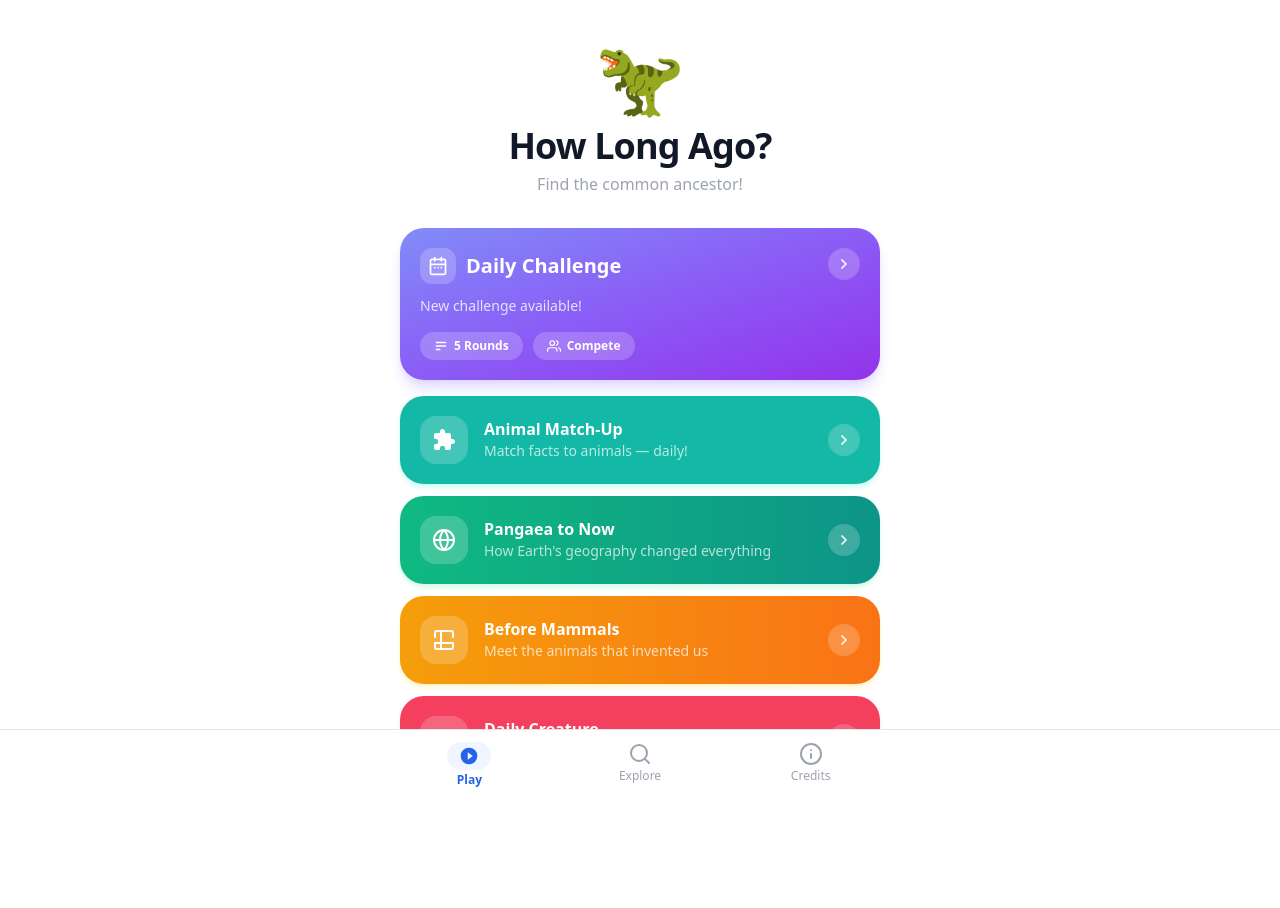
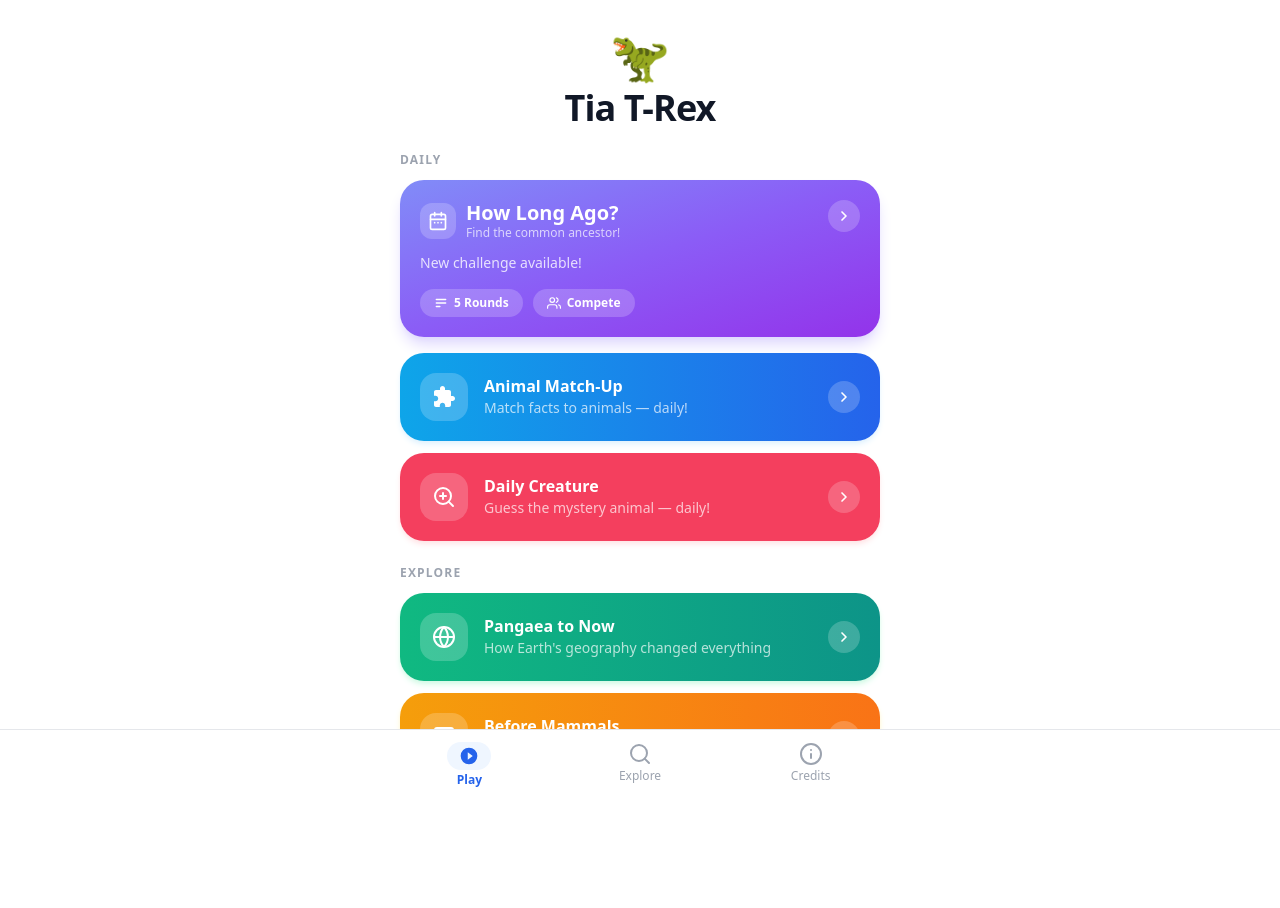
Before and after one commit to goode8/happylifeunfolding, a Django app: page /tiatrex/play/ in a window 1280 px wide. After the commit the page ends 787 px from the top, so only its background shows below. Run offline with Django 5.2, Linux system fonts and the light colour scheme; the visitor is signed in with stand-in values (Sample User, id 1); some libraries are stand-ins or nearby versions.

Commit message:
uniform share links, re-color, rename game1

```diff
--- a/tia_core/templates/tia_core/before_mammals.html
+++ b/tia_core/templates/tia_core/before_mammals.html
@@ -303,7 +303,7 @@
           <polyline points="16 6 12 2 8 6"/>
           <line x1="12" y1="2" x2="12" y2="15"/>
         </svg>
-        <span id="share-label">Share result</span>
+        <span id="share-label">Share</span>
       </button>
       <button onclick="restartGame()"
               class="w-full bg-white border border-gray-200 text-gray-600 font-semibold py-3.5 rounded-2xl text-base transition-all hover:bg-gray-50 active:scale-[.98]">
@@ -637,7 +637,7 @@ function shareResult() {
     .then(() => {
       const lbl = document.getElementById('share-label');
       lbl.textContent = 'Copied!';
-      setTimeout(() => { lbl.textContent = 'Share result'; }, 2500);
+      setTimeout(() => { lbl.textContent = 'Share'; }, 2500);
     })
     .catch(() => prompt('Copy this to share:', text));
 }
--- a/tia_core/templates/tia_core/match.html
+++ b/tia_core/templates/tia_core/match.html
@@ -144,7 +144,7 @@
         <line x1="8.59" y1="13.51" x2="15.42" y2="17.49"/>
         <line x1="15.41" y1="6.51" x2="8.59" y2="10.49"/>
       </svg>
-      <span id="share-label">Share Result</span>
+      <span id="share-label">Share</span>
     </button>
 
     <button onclick="replayGame()"
@@ -538,7 +538,7 @@ function shareResult() {
   navigator.clipboard.writeText(text).then(() => {
     const lbl = document.getElementById('share-label');
     lbl.textContent = 'Copied!';
-    setTimeout(() => { lbl.textContent = 'Share Result'; }, 2500);
+    setTimeout(() => { lbl.textContent = 'Share'; }, 2500);
   }).catch(() => {
     prompt('Copy this to share:', text);
   });
--- a/tia_core/templates/tia_core/pangaea_to_now.html
+++ b/tia_core/templates/tia_core/pangaea_to_now.html
@@ -228,7 +228,7 @@
           <polyline points="16 6 12 2 8 6"/>
           <line x1="12" y1="2" x2="12" y2="15"/>
         </svg>
-        <span id="share-label">Share result</span>
+        <span id="share-label">Share</span>
       </button>
       <button onclick="restartGame()"
               class="w-full bg-white border border-gray-200 text-gray-600 font-semibold py-3.5 rounded-2xl text-base transition-all hover:bg-gray-50 active:scale-[.98]">
@@ -632,7 +632,7 @@ function shareResult() {
     .then(() => {
       const lbl = document.getElementById('share-label');
       lbl.textContent = 'Copied!';
-      setTimeout(() => { lbl.textContent = 'Share result'; }, 2500);
+      setTimeout(() => { lbl.textContent = 'Share'; }, 2500);
     })
     .catch(() => prompt('Copy this to share:', text));
 }
--- a/tia_core/templates/tia_core/play.html
+++ b/tia_core/templates/tia_core/play.html
@@ -8,16 +8,18 @@
 </head>
 <body class="bg-white font-sans text-gray-900 antialiased min-h-screen">
 
-<div class="max-w-lg mx-auto px-4 pt-10 pb-28">
+<div class="max-w-lg mx-auto px-4 pt-8 pb-28">
 
-  <!-- Hero -->
-  <div class="text-center mb-8">
-    <div class="text-7xl mb-4 select-none" role="img" aria-label="T-Rex">🦖</div>
-    <h1 class="text-4xl font-black tracking-tight leading-none mb-2">How Long Ago?</h1>
-    <p class="text-gray-400 text-base">Find the common ancestor!</p>
+  <!-- Brand mark -->
+  <div class="text-center mb-6">
+    <div class="text-5xl mb-2 select-none" role="img" aria-label="T-Rex">🦖</div>
+    <h1 class="text-4xl font-black tracking-tight">Tia T-Rex</h1>
   </div>
 
-  <!-- Daily Challenge — active, featured -->
+  <!-- Daily section -->
+  <h2 class="text-xs font-bold uppercase tracking-widest text-gray-400 mb-3">Daily</h2>
+
+  <!-- How Long Ago? — featured -->
   <a href="{% url 'daily_game' %}" class="block mb-4 group">
     <div class="rounded-3xl p-5 bg-gradient-to-br from-indigo-400 via-violet-500 to-purple-600 shadow-lg shadow-violet-200 group-active:scale-[.98] transition-transform">
       <div class="flex items-start justify-between mb-3">
@@ -32,7 +34,10 @@
               <line x1="16" y1="14" x2="16" y2="14"/>
             </svg>
           </div>
-          <h2 class="text-white font-black text-xl">Daily Challenge</h2>
+          <div>
+            <h2 class="text-white font-black text-xl leading-tight">How Long Ago?</h2>
+            <p class="text-white/70 text-xs">Find the common ancestor!</p>
+          </div>
         </div>
         <div class="w-8 h-8 rounded-full bg-white/20 flex items-center justify-center flex-shrink-0">
           <svg class="w-4 h-4 text-white" fill="none" viewBox="0 0 24 24" stroke="currentColor"
@@ -64,10 +69,10 @@
     </div>
   </a>
 
-  <!-- Animal Match-Up — live -->
+  <!-- Animal Match-Up -->
   <a href="{% url 'match_up' %}" class="block mb-3 group">
-    <div class="rounded-3xl overflow-hidden shadow-md shadow-teal-100">
-      <div class="flex items-center p-5 gap-4 bg-teal-500 group-active:scale-[.98] transition-transform">
+    <div class="rounded-3xl overflow-hidden shadow-md shadow-sky-100">
+      <div class="flex items-center p-5 gap-4 bg-gradient-to-r from-sky-500 to-blue-600 group-active:scale-[.98] transition-transform">
         <div class="w-12 h-12 rounded-2xl bg-white/20 flex items-center justify-center flex-shrink-0">
           <svg class="w-6 h-6 text-white" fill="currentColor" viewBox="0 0 24 24">
             <path d="M20.5 11H19V7c0-1.1-.9-2-2-2h-4V3.5C13 2.12 11.88 1 10.5 1S8 2.12 8 3.5V5H4c-1.1 0-2 .9-2 2v3.8h1.5c1.49 0 2.7 1.21 2.7 2.7s-1.21 2.7-2.7 2.7H2V20c0 1.1.9 2 2 2h3.8v-1.5c0-1.49 1.21-2.7 2.7-2.7 1.49 0 2.7 1.21 2.7 2.7V22H17c1.1 0 2-.9 2-2v-4h1.5c1.38 0 2.5-1.12 2.5-2.5S21.88 11 20.5 11z"/>
@@ -87,7 +92,37 @@
     </div>
   </a>
 
-  <!-- Pangaea to Now — live -->
+  <!-- Daily Creature -->
+  <a href="{% url 'creature_of_day' %}" class="block mb-3 group">
+    <div class="rounded-3xl overflow-hidden shadow-md shadow-rose-100">
+      <div class="flex items-center p-5 gap-4 bg-rose-500 group-active:scale-[.98] transition-transform">
+        <div class="w-12 h-12 rounded-2xl bg-white/20 flex items-center justify-center flex-shrink-0">
+          <svg class="w-6 h-6 text-white" fill="none" viewBox="0 0 24 24" stroke="currentColor"
+               stroke-width="2" stroke-linecap="round" stroke-linejoin="round">
+            <circle cx="11" cy="11" r="8"/>
+            <path d="m21 21-4.35-4.35"/>
+            <line x1="11" y1="8" x2="11" y2="14"/>
+            <line x1="8" y1="11" x2="14" y2="11"/>
+          </svg>
+        </div>
+        <div class="flex-1 min-w-0">
+          <h3 class="text-white font-bold text-base leading-tight">Daily Creature</h3>
+          <p class="text-white/70 text-sm mt-0.5">Guess the mystery animal — daily!</p>
+        </div>
+        <div class="w-8 h-8 rounded-full bg-white/20 flex items-center justify-center flex-shrink-0">
+          <svg class="w-4 h-4 text-white" fill="none" viewBox="0 0 24 24" stroke="currentColor"
+               stroke-width="2.5" stroke-linecap="round" stroke-linejoin="round">
+            <path d="m9 18 6-6-6-6"/>
+          </svg>
+        </div>
+      </div>
+    </div>
+  </a>
+
+  <!-- Explore section -->
+  <h2 class="text-xs font-bold uppercase tracking-widest text-gray-400 mb-3 mt-6">Explore</h2>
+
+  <!-- Pangaea to Now -->
   <a href="{% url 'pangaea_to_now' %}" class="block mb-3 group">
     <div class="rounded-3xl overflow-hidden shadow-md shadow-emerald-100">
       <div class="flex items-center p-5 gap-4 bg-gradient-to-r from-emerald-500 to-teal-600 group-active:scale-[.98] transition-transform">
@@ -113,7 +148,7 @@
     </div>
   </a>
 
-  <!-- Before Mammals — live -->
+  <!-- Before Mammals -->
   <a href="{% url 'before_mammals' %}" class="block mb-3 group">
     <div class="rounded-3xl overflow-hidden shadow-md shadow-amber-100">
       <div class="flex items-center p-5 gap-4 bg-gradient-to-r from-amber-500 to-orange-500 group-active:scale-[.98] transition-transform">
@@ -126,33 +161,6 @@
         <div class="flex-1 min-w-0">
           <h3 class="text-white font-bold text-base leading-tight">Before Mammals</h3>
           <p class="text-white/70 text-sm mt-0.5">Meet the animals that invented us</p>
-        </div>
-        <div class="w-8 h-8 rounded-full bg-white/20 flex items-center justify-center flex-shrink-0">
-          <svg class="w-4 h-4 text-white" fill="none" viewBox="0 0 24 24" stroke="currentColor"
-               stroke-width="2.5" stroke-linecap="round" stroke-linejoin="round">
-            <path d="m9 18 6-6-6-6"/>
-          </svg>
-        </div>
-      </div>
-    </div>
-  </a>
-
-  <!-- Daily Creature — live -->
-  <a href="{% url 'creature_of_day' %}" class="block mb-3 group">
-    <div class="rounded-3xl overflow-hidden shadow-md shadow-rose-100">
-      <div class="flex items-center p-5 gap-4 bg-rose-500 group-active:scale-[.98] transition-transform">
-        <div class="w-12 h-12 rounded-2xl bg-white/20 flex items-center justify-center flex-shrink-0">
-          <svg class="w-6 h-6 text-white" fill="none" viewBox="0 0 24 24" stroke="currentColor"
-               stroke-width="2" stroke-linecap="round" stroke-linejoin="round">
-            <circle cx="11" cy="11" r="8"/>
-            <path d="m21 21-4.35-4.35"/>
-            <line x1="11" y1="8" x2="11" y2="14"/>
-            <line x1="8" y1="11" x2="14" y2="11"/>
-          </svg>
-        </div>
-        <div class="flex-1 min-w-0">
-          <h3 class="text-white font-bold text-base leading-tight">Daily Creature</h3>
-          <p class="text-white/70 text-sm mt-0.5">Guess the mystery animal — daily!</p>
         </div>
         <div class="w-8 h-8 rounded-full bg-white/20 flex items-center justify-center flex-shrink-0">
           <svg class="w-4 h-4 text-white" fill="none" viewBox="0 0 24 24" stroke="currentColor"
```
Also changed, not shown: tia_core/templates/tia_core/game.html (+4 -4 lines).
